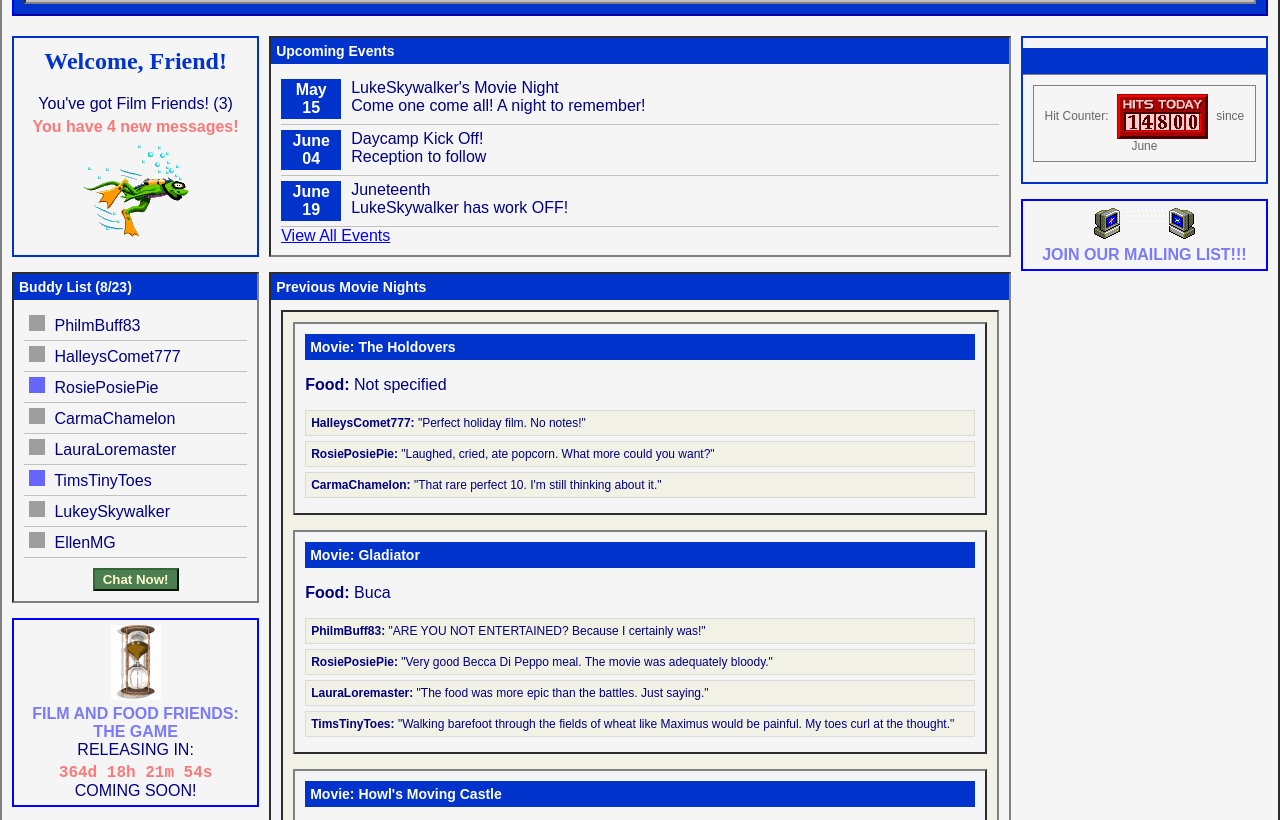
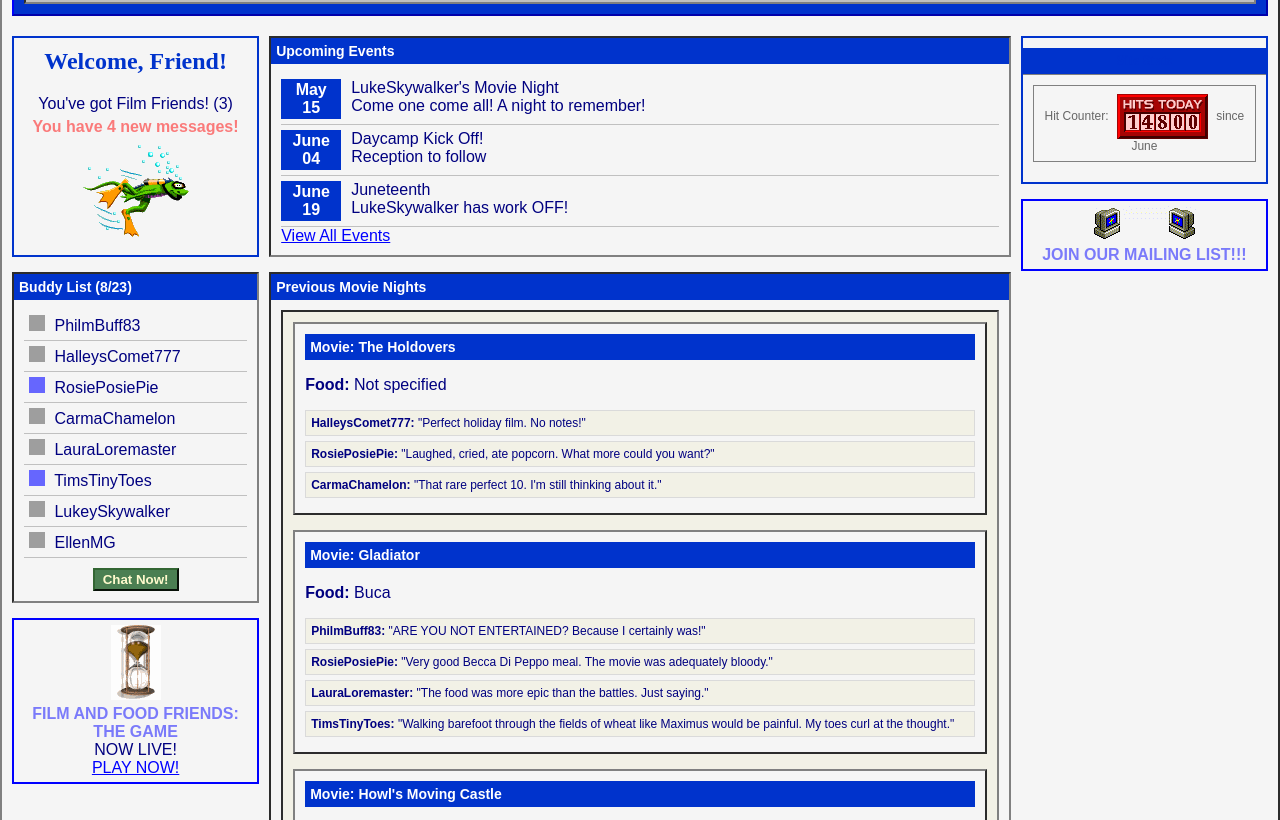
Before and after one commit to lukegormsen/lukegormsen.github.io, a plain HTML site: page main.html in a window 1280 px wide. Shown: the part 104-924 px from the top of the page. Drawn offline with Linux system fonts and the light colour scheme; sample sign-in values are in the browser's storage; grey boxes are pictures that could not be loaded.

Commit message:
game live

```diff
--- a/main.html
+++ b/main.html
@@ -73,11 +73,10 @@
                         </div>
                     </div>
                     <div class="fake-ad">
-                        <img src="./images/hourglass.gif" alt="New Game Coming Soon!">
+                        <img src="./images/hourglass.gif" alt="Game Now Live!">
                         <div class="ad-text">FILM AND FOOD FRIENDS: THE GAME</div>
-                        <div>RELEASING IN:</div>
-                        <div id="game-countdown" class="game-countdown">00:00:00</div>
-                        <div>COMING SOON!</div>
+                        <div>NOW LIVE!</div>
+                        <a href="facemash.html" class="game-button">PLAY NOW!</a>
                     </div>
                 </div>
 
```
